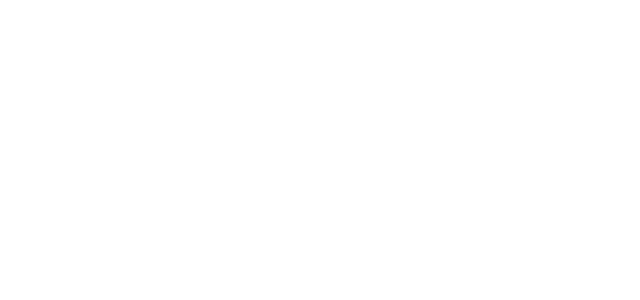
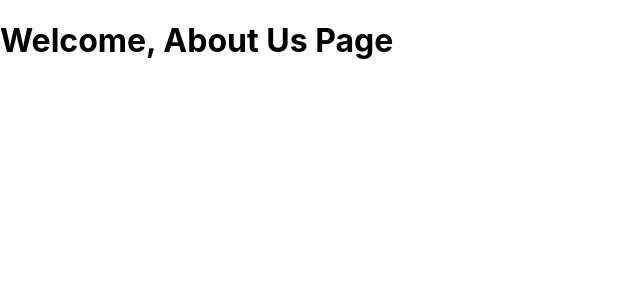
Before and after one commit to karthickvkumar/vcentry28, a React (Create React App) app in the folder learning-react/: page /about in a window 1280 px wide. Before the commit this address had no page. Shown: the top 300 px of the page, without its empty margins (0-640 px from the left). Built offline with nearby package versions, Linux system fonts and the light colour scheme.

Commit message:
commit message

```diff
--- a/learning-react/src/App.js
+++ b/learning-react/src/App.js
@@ -2,6 +2,8 @@
 import HomePage from "./pages/home";
 import LoginPage from "./pages/login";
 import { BrowserRouter, Routes, Route } from "react-router-dom";
+import AboutPage from "./pages/about";
+import PageNotFound from "./pages/page-not-found";
 
 import "./css/style.css";
 
@@ -9,8 +11,11 @@
   return(
     <BrowserRouter>
       <Routes>
-        <Route path="home" element={<HomePage></HomePage>}></Route>
+        <Route path="" element={<HomePage></HomePage>}></Route>
         <Route path="login" element={<LoginPage></LoginPage>}></Route>
+        <Route path="about" element={<AboutPage></AboutPage>}></Route>
+
+        <Route path="*" element={<PageNotFound></PageNotFound>}></Route>
       </Routes>
     </BrowserRouter>
   )
--- /dev/null
+++ b/learning-react/src/pages/about.js
@@ -0,0 +1,11 @@
+import React from "react";
+
+const AboutPage = () => {
+  return(
+    <div>
+      <h1>Welcome, About Us Page</h1>
+    </div>
+  )
+}
+
+export default AboutPage;
--- a/learning-react/src/pages/home.js
+++ b/learning-react/src/pages/home.js
@@ -1,4 +1,5 @@
 import React from "react";
+import { NavLink } from "react-router-dom";
 
 const HomePage = () => {
   return(
@@ -6,6 +7,13 @@
       <h1 className="heading">This is a Home Page Content</h1>
       <img src={require("../images/shinchan.png")} className="home-image" />
       <img src="https://5.imimg.com/data5/LX/PM/GLADMIN-68162457/kawasaki-ninja-h2-bike.png" className="home-image" />
+      <br></br>
+
+      <NavLink to="/login">Sigin Up! Login page</NavLink>
+      <br></br>
+
+      <NavLink to="/about">Check About page</NavLink>
+
     </div>
   )
 }
--- /dev/null
+++ b/learning-react/src/pages/page-not-found.js
@@ -0,0 +1,13 @@
+import React from "react";
+import { NavLink } from "react-router-dom";
+
+const PageNotFound = () => {
+  return(
+    <div>
+      <h2>Page is not Available</h2>
+      <NavLink to="/">Back to Home Page</NavLink>
+    </div>
+  )
+}
+
+export default PageNotFound;
```
